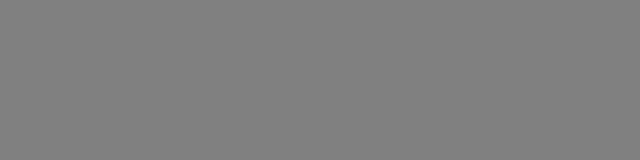
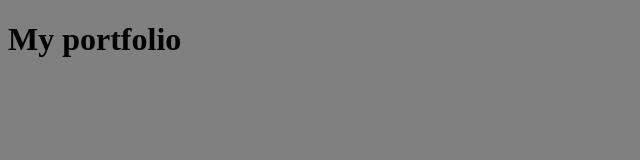
Before and after one commit to mjansen6631/portfolio, a plain HTML site: page index.html in a window 1280 px wide. Shown: the whole page, without its empty margins (0-640 px from the left). Drawn offline with Linux system fonts and the light colour scheme.

Commit message:
Added h1 title.

```diff
--- a/index.html
+++ b/index.html
@@ -8,6 +8,6 @@
     <title>Matthew Jansen Portfolio</title>
 </head>
 <body>
-
+    <h1>My portfolio</h1>
 </body>
 </html>
```
